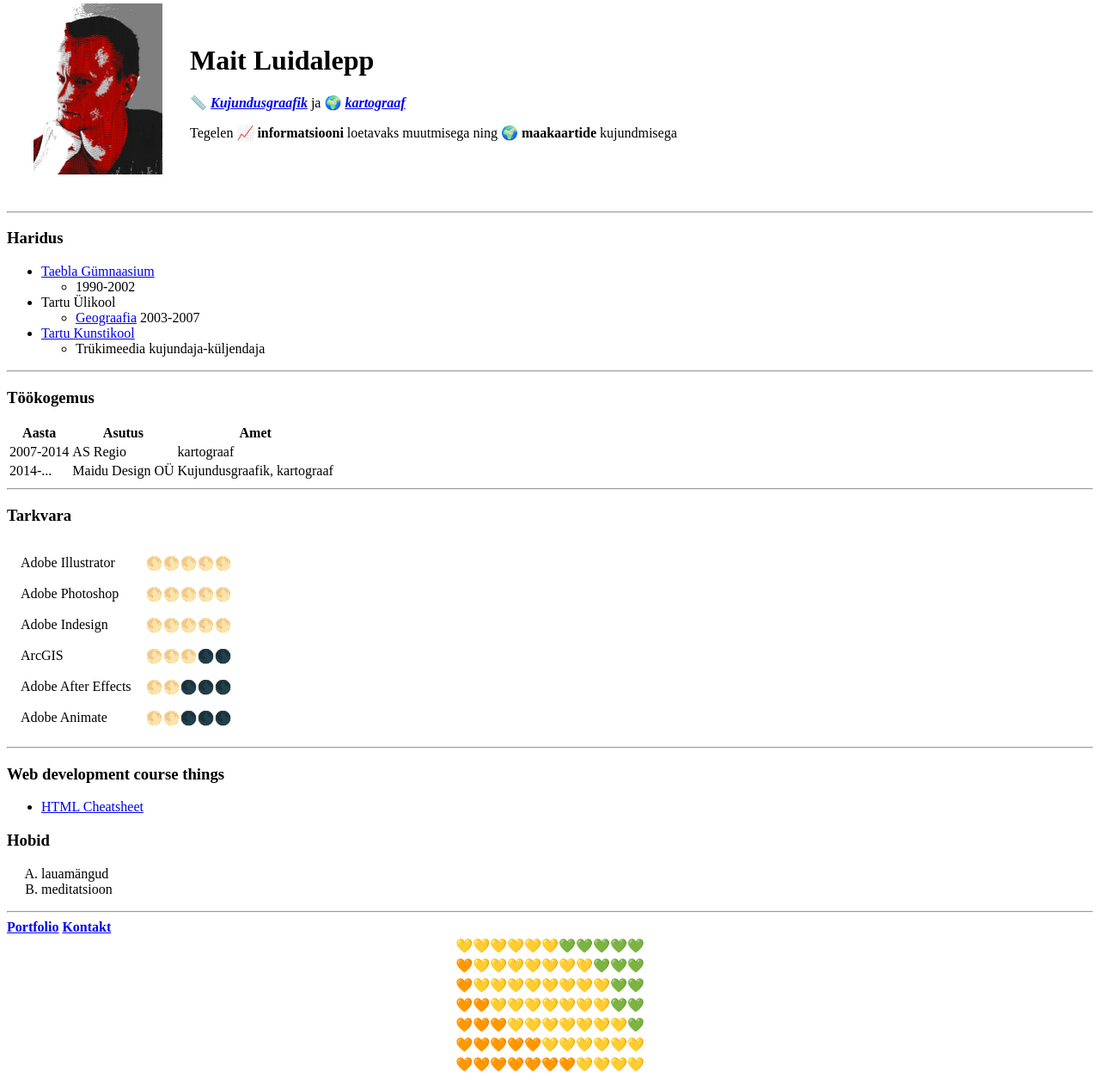
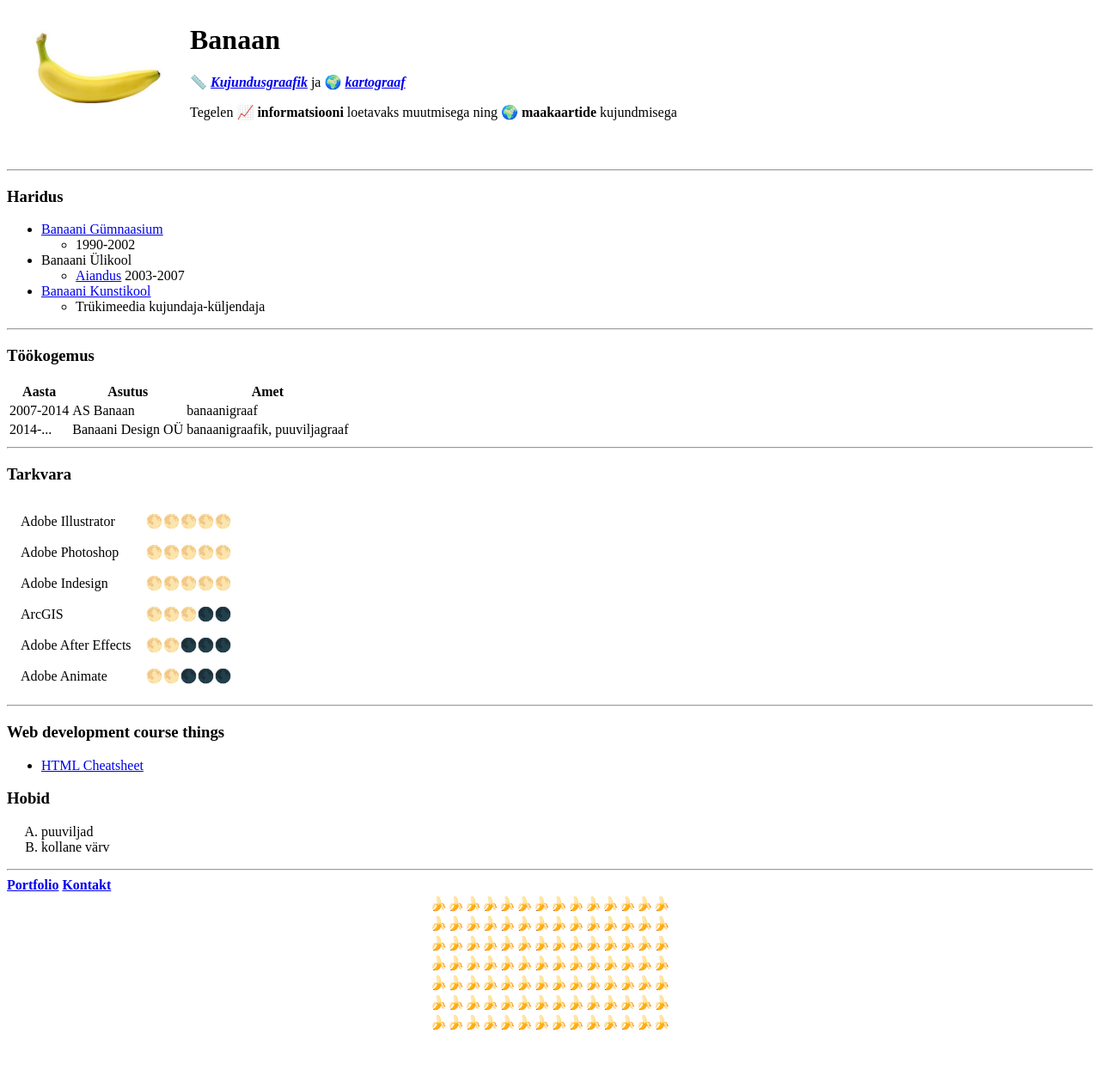
Before and after one commit to MaedhrosTheTall/cv, a plain HTML site: page index.html in a window 1280 px wide. Shown: the part 35-1294 px from the top of the page at 86% size. After the commit the page ends 1245 px from the top, so only its background shows below. Drawn offline with Linux system fonts and the light colour scheme.

Commit message:
Banaanid

```diff
--- a/index.html
+++ b/index.html
@@ -3,15 +3,15 @@
 
 <head>
   <meta charset="utf-8">
-  <title>Maidu</title>
+  <title>Banaan</title>
 </head>
 
 <body>
   <table cellspacing="30">
     <tr>
-      <td><img src="images\maitengraved.jpg" alt="Maidu profiilipilt" width="150"></td>
+      <td><img src="images\banaan.jpg" alt="Banaani profiilipilt" width="150"></td>
       <td>
-        <h1>Mait Luidalepp</h1>
+        <h1>Banaan</h1>
         <p>📏 <em><strong><a href="https://www.tartukunstikool.ee/et/erialad/kujundusgraafik-keskhariduse-baasil">Kujundusgraafik</a></strong></em> ja 🌍 <em><strong><a href="https://et.wikipedia.org/wiki/Kartograaf">kartograaf</a></strong></em></p>
         <p>Tegelen <strong>📈 informatsiooni</strong> loetavaks muutmisega ning 🌍 <strong>maakaartide</strong> kujundmisega</p>
       </td>
@@ -22,16 +22,16 @@
   <hr>
   <h3>Haridus</h3>
   <ul>
-    <li><a href="http://taebla.edu.ee/?page_id=454">Taebla Gümnaasium</a>
+    <li><a href="http://banaan.com">Banaani Gümnaasium</a>
       <ul>
         <li>1990-2002</li>
       </ul>
     </li>
-    <li>Tartu Ülikool</li>
+    <li>Banaani Ülikool</li>
     <ul>
-      <li><a href="https://www.geograafia.ut.ee/et">Geograafia</a> 2003-2007</li>
+      <li><a href="https://banaan.com">Aiandus</a> 2003-2007</li>
     </ul>
-    <li><a href="https://www.tartukunstikool.ee/et">Tartu Kunstikool</a>
+    <li><a href="https://www.tartukunstikool.ee/et">Banaani Kunstikool</a>
       <ul>
         <li>Trükimeedia kujundaja-küljendaja</li>
       </ul>
@@ -50,13 +50,13 @@
     <tbody>
       <tr>
         <td>2007-2014</td>
-        <td>AS Regio</td>
-        <td>kartograaf</td>
+        <td>AS Banaan</td>
+        <td>banaanigraaf</td>
       </tr>
       <tr>
         <td>2014-...</td>
-        <td>Maidu Design OÜ</td>
-        <td>Kujundusgraafik, kartograaf</td>
+        <td>Banaani Design OÜ</td>
+        <td>banaanigraafik, puuviljagraaf</td>
       </tr>
 
     </tbody>
@@ -107,33 +107,33 @@
   </ul>
   <h3>Hobid</h3>
   <ol type="A">
-    <li>lauamängud</li>
-    <li>meditatsioon</li>
+    <li>puuviljad</li>
+    <li>kollane värv</li>
   </ol>
   <hr>
   <strong><a href="portfolio.html">Portfolio</a> <a href="contactme.html">Kontakt</a></strong>
   <br>
   <table align="center">
     <tr>
-      <td>💛💛💛💛💛💛💚💚💚💚💚</td>
+      <td>🍌🍌🍌🍌🍌🍌🍌🍌🍌🍌🍌🍌🍌🍌</td>
     </tr>
     <tr>
-      <td>🧡💛💛💛💛💛💛💛💚💚💚</td>
+      <td>🍌🍌🍌🍌🍌🍌🍌🍌🍌🍌🍌🍌🍌🍌</td>
     </tr>
     <tr>
-      <td>🧡💛💛💛💛💛💛💛💛💚💚</td>
+      <td>🍌🍌🍌🍌🍌🍌🍌🍌🍌🍌🍌🍌🍌🍌</td>
     </tr>
     <tr>
-      <td>🧡🧡💛💛💛💛💛💛💛💚💚</td>
+      <td>🍌🍌🍌🍌🍌🍌🍌🍌🍌🍌🍌🍌🍌🍌</td>
     </tr>
     <tr>
-      <td>🧡🧡🧡💛💛💛💛💛💛💛💚</td>
+      <td>🍌🍌🍌🍌🍌🍌🍌🍌🍌🍌🍌🍌🍌🍌</td>
     </tr>
     <tr>
-      <td>🧡🧡🧡🧡🧡💛💛💛💛💛💛</td>
+      <td>🍌🍌🍌🍌🍌🍌🍌🍌🍌🍌🍌🍌🍌🍌</td>
     </tr>
     <tr>
-      <td>🧡🧡🧡🧡🧡🧡🧡💛💛💛💛</td>
+      <td>🍌🍌🍌🍌🍌🍌🍌🍌🍌🍌🍌🍌🍌🍌</td>
     </tr>
   </table>
 </body>
```
Also changed, not shown: contactme.html (+4 -4 lines), portfolio.html (+1 -1 lines), images/banaan.jpg (added).
